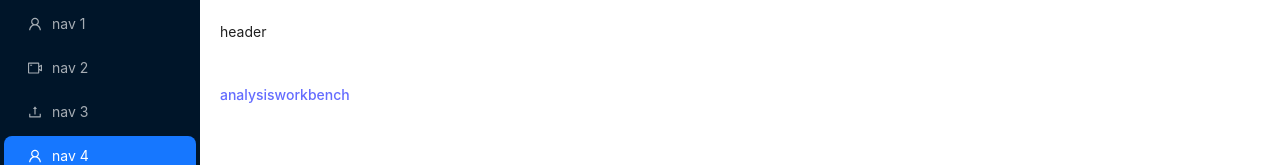
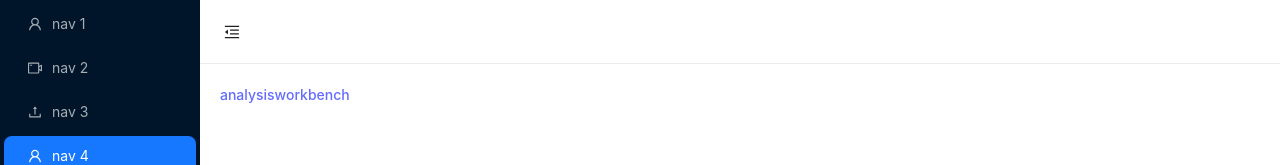
Before and after one commit to kun-js/react-kun-admin, a React (Vite) app: page / in a window 1280 px wide. Shown: the top 165 px of the page. Built offline with nearby package versions, Linux system fonts and the light colour scheme.

Commit message:
feat: 新增侧边栏折叠功能

```diff
--- /dev/null
+++ b/src/layout/header/header.scss
@@ -0,0 +1,10 @@
+.header-container {
+  padding-left: 0px;
+  border-bottom: 1px solid #ececec;
+
+  .collapse-button {
+    width: 64px;
+    height: 64px;
+    font-size: 16px;
+  }
+}
--- a/src/layout/header/index.tsx
+++ b/src/layout/header/index.tsx
@@ -1,22 +1,34 @@
 import React from "react";
-import { Layout, theme } from "antd";
+import { Button, Layout, theme } from "antd";
+import { MenuFoldOutlined, MenuUnfoldOutlined } from "@ant-design/icons";
+import "./header.scss";
 
 const { Header } = Layout;
 
-const MainHeader: React.FC = () => {
+interface MainHeaderProps {
+  collapsed: boolean;
+  handleToCollapse: () => void;
+}
+
+const MainHeader: React.FC<MainHeaderProps> = ({ collapsed, handleToCollapse }) => {
   const {
     token: { colorBgContainer },
   } = theme.useToken();
 
   return (
     <Header
+      className="header-container"
       style={{
-        width: "calc(100vw - 200px)",
-        paddingLeft: 20,
+        width: collapsed ? "calc(100vw - 80px)" : "calc(100vw - 200px)",
         background: colorBgContainer,
       }}
     >
-      header
+      <Button
+        className="collapse-button"
+        type="text"
+        icon={collapsed ? <MenuUnfoldOutlined /> : <MenuFoldOutlined />}
+        onClick={handleToCollapse}
+      />
     </Header>
   );
 };
--- a/src/layout/index.tsx
+++ b/src/layout/index.tsx
@@ -1,4 +1,4 @@
-import React from "react";
+import React, { useState } from "react";
 import SideBar from "./sidebar";
 import MainHeader from "./header";
 import MainContent from "./main";
@@ -7,13 +7,19 @@ import { Layout } from "antd";
 const { Content } = Layout;
 
 const MainLayout: React.FC = () => {
+  const [collapsed, setCollapsed] = useState(false);
+
+  const handleToCollapse = () => {
+    setCollapsed(!collapsed);
+  };
+
   return (
     <Layout>
-      <SideBar />
+      <SideBar collapsed={collapsed} />
       <Layout>
-        <MainHeader />
+        <MainHeader collapsed={collapsed} handleToCollapse={handleToCollapse} />
         <Content style={{ margin: "20px" }}>
-          <MainContent />
+          <MainContent collapsed={collapsed} />
         </Content>
       </Layout>
     </Layout>
--- a/src/layout/main/index.tsx
+++ b/src/layout/main/index.tsx
@@ -2,7 +2,11 @@ import React from "react";
 import { Link, Outlet } from "react-router-dom";
 import { theme } from "antd";
 
-const MainContent: React.FC = () => {
+interface MainContentProps {
+  collapsed: boolean;
+}
+
+const MainContent: React.FC<MainContentProps> = ({ collapsed }) => {
   const {
     token: { colorBgContainer, borderRadiusLG },
   } = theme.useToken();
@@ -10,7 +14,7 @@ const MainContent: React.FC = () => {
   return (
     <div
       style={{
-        width: "calc(100vw - 240px)",
+        width: collapsed ? "calc(100vw - 120px)" : "calc(100vw - 240px)",
         height: "calc(100vh - 104px)",
         background: colorBgContainer,
         borderRadius: borderRadiusLG,
--- a/src/layout/sidebar/index.tsx
+++ b/src/layout/sidebar/index.tsx
@@ -10,18 +10,13 @@ const items = [UserOutlined, VideoCameraOutlined, UploadOutlined, UserOutlined].
   label: `nav ${index + 1}`,
 }));
 
-const SideBar = () => {
+interface SideBarProps {
+  collapsed: boolean;
+}
+
+const SideBar: React.FC<SideBarProps> = ({ collapsed }) => {
   return (
-    <Sider
-      breakpoint="lg"
-      collapsedWidth="0"
-      onBreakpoint={(broken) => {
-        console.log(broken);
-      }}
-      onCollapse={(collapsed, type) => {
-        console.log(collapsed, type);
-      }}
-    >
+    <Sider breakpoint="lg" collapsed={collapsed}>
       <div className="demo-logo-vertical" />
       <Menu theme="dark" mode="inline" defaultSelectedKeys={["4"]} items={items} />
     </Sider>
```
